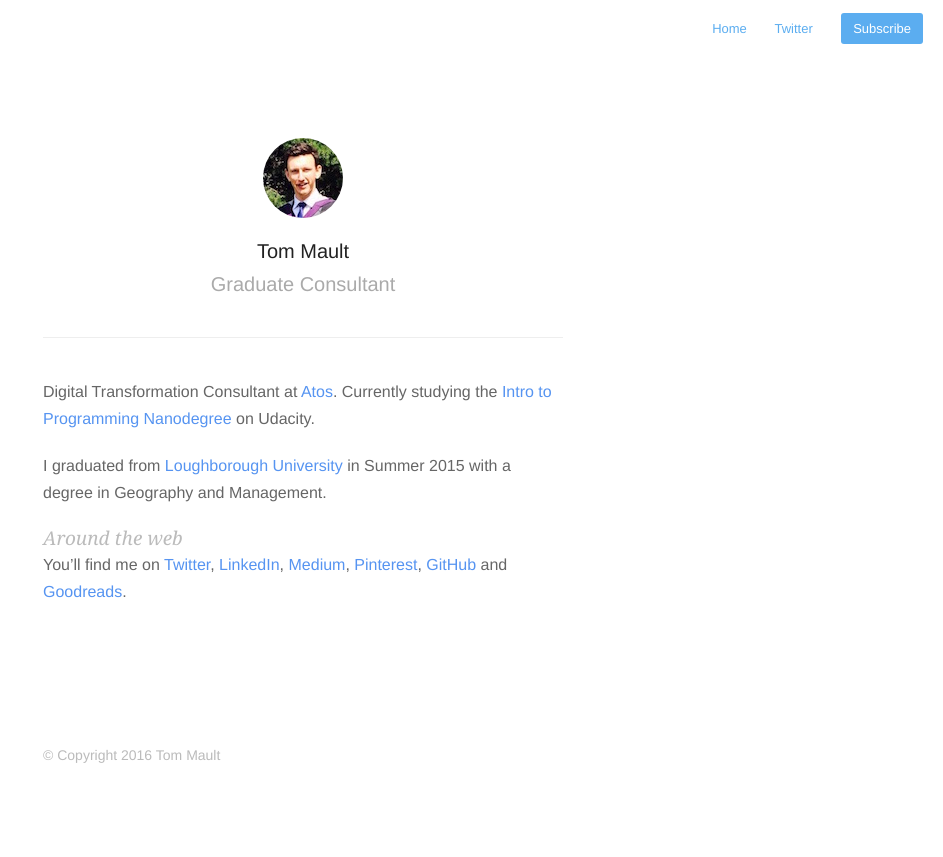
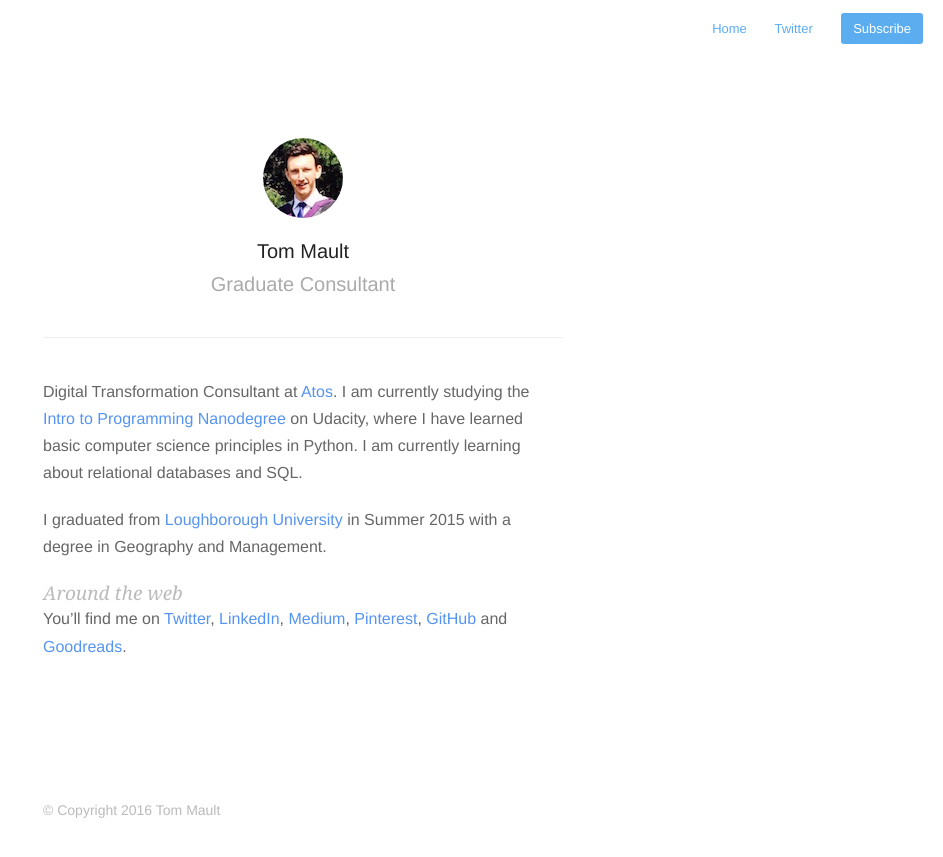
Before and after one commit to tmault/blog, a Jekyll site: the page built from about.md, in a window 1280 px wide. Shown: the top 857 px of the page, without its empty margins (337-1280 px from the left). Built offline with Jekyll 4.4.1, drawn with Linux system fonts in a browser that asks for light colours; nearby versions of some CDN libraries.

Commit message:
Update from Forestry.io - about.md

```diff
--- a/about.md
+++ b/about.md
@@ -4,7 +4,7 @@ permalink: about/
 profile: true
 ---
 
-Digital Transformation Consultant at [Atos](http://atos.net/en-us/home/we-do/consulting.html). Currently studying the [Intro to Programming Nanodegree](https://www.udacity.com/course/intro-to-programming-nanodegree--nd000) on Udacity.
+Digital Transformation Consultant at [Atos](http://atos.net/en-us/home/we-do/consulting.html). I am currently studying the [Intro to Programming Nanodegree](https://www.udacity.com/course/intro-to-programming-nanodegree--nd000) on Udacity, where I have learned basic computer science principles in Python. I am currently learning about relational databases and SQL.
 
 I graduated from [Loughborough University](http://www.lboro.ac.uk/) in Summer 2015 with a degree in Geography and Management.
 
```
